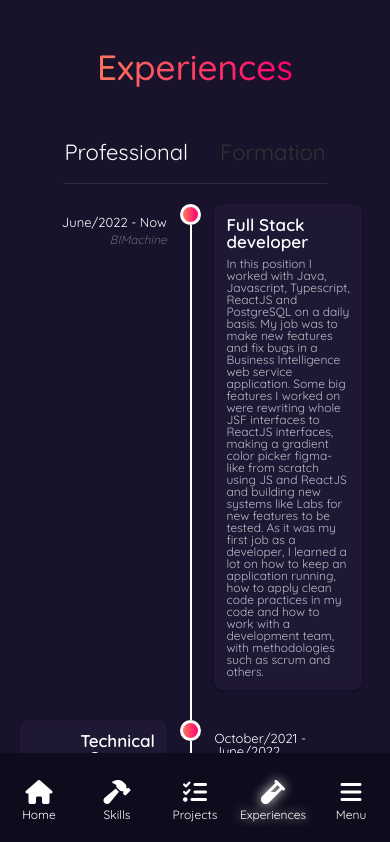
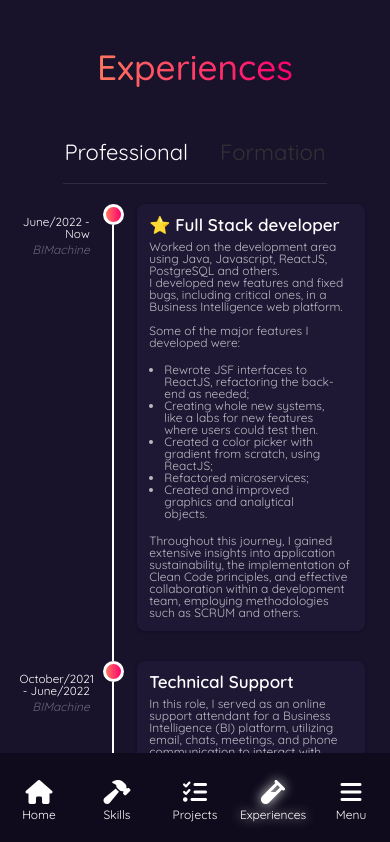
Before and after one commit to EnzoWM02/www.enzomosman.com, a React (Vite) app: page /experiences in a window 390 px wide. Shown: the top 842 px of the page. Built offline with nearby package versions, Linux system fonts and the light colour scheme.

Commit message:
#25 - Improved several titles and descrptions through the website - Improved mobile layout in the experiences page - Added new features to the experiences page

```diff
--- a/src/components/pages/experiences/ExperiencesList.tsx
+++ b/src/components/pages/experiences/ExperiencesList.tsx
@@ -5,14 +5,21 @@ enum ProfessionalExperiences {
   TechnicalSupportBimachine = 'technicalSupportBimachine',
 }
 
+enum FavoriteProfessionalExperiences {
+  FullStackDevBimachine = 'fullStackDevBimachine',
+}
+
 export const ProfessionalExperiencesList: TimelineSectionData[] = Object.values(
   ProfessionalExperiences
-).map((item) => {
+).map((item: string) => {
   return {
     date: `experiences.professional.${item}.date`,
     company: `experiences.professional.${item}.company`,
     title: `experiences.professional.${item}.title`,
     description: `experiences.professional.${item}.description`,
+    isFavorite: Object.values(FavoriteProfessionalExperiences).some(
+      (e) => e === item
+    ),
   };
 });
 
@@ -30,5 +37,6 @@ export const FormationExperiencesList: TimelineSectionData[] = Object.values(
     company: `experiences.formation.${item}.company`,
     title: `experiences.formation.${item}.title`,
     description: `experiences.formation.${item}.description`,
+    isFavorite: false,
   };
 });
--- a/src/components/ui/timeline/Timeline.module.css
+++ b/src/components/ui/timeline/Timeline.module.css
@@ -43,11 +43,15 @@
   gap: 15px;
 }
 
-.dataSectionContainer, .dateSectionContainer {
+:global(.mobile) .timelineSectionContainer {
+  grid-template-columns: 20% 5% 65%;
+}
+
+.dataSectionContainer,
+.dateSectionContainer {
   display: flex;
   flex-direction: column;
   margin-bottom: 30px;
-
 }
 
 .left .dataSectionContainer,
@@ -78,9 +82,18 @@
 }
 
 .dataDesc {
-    color: rgb(255 255 255 /0.70);
+  color: rgb(255 255 255 /0.7);
   font-weight: 400;
   font-size: 14px;
+}
+
+.dataDesc * {
+  color: rgb(255 255 255 /0.7);
+}
+
+.dataDesc ul {
+  list-style: disc;
+  margin: 15px;
 }
 
 :global(.lowRes) .dataDesc {
@@ -93,6 +106,10 @@
   font-size: 13px;
 }
 
+:global(.mobile) .dateTitle {
+  font-size: clamp(0.1rem, 3vw, 0.8rem);
+}
+
 .dateCompany {
   margin-top: 5px;
   color: rgb(255 255 255 /0.35);
--- a/src/components/ui/timeline/Timeline.tsx
+++ b/src/components/ui/timeline/Timeline.tsx
@@ -1,3 +1,4 @@
+import { useLayoutContext } from 'src/hooks/useLayoutContext';
 import styles from './Timeline.module.css';
 import { useTranslation } from 'react-i18next';
 
@@ -6,6 +7,7 @@ export type TimelineSectionData = {
   company: string;
   title: string;
   description: string;
+  isFavorite: boolean;
 };
 
 interface ITimeline {
@@ -14,6 +16,8 @@ interface ITimeline {
 }
 
 export default function Timeline({ className = '', items }: ITimeline) {
+  const { mobileBreakpoint } = useLayoutContext();
+
   return (
     <div className={`${styles.timeLineWrapper} ${className} `}>
       <div className={`${styles.itemsContainer}`}>
@@ -21,7 +25,7 @@ export default function Timeline({ className = '', items }: ITimeline) {
           return (
             <TimelineSection
               item={item}
-              left={!!(idx % 2)}
+              left={mobileBreakpoint ? false : !!(idx % 2)}
               last={items.length - 1 === idx}
               key={idx}
             />
@@ -74,8 +78,14 @@ function DataSection({ item, className = '' }: IDataSection) {
   const { t } = useTranslation();
   return (
     <div className={`${className} ${styles.dataSectionContainer}`}>
-      <span className={`${styles.dataTitle}`}>{t(item.title)}</span>
-      <span className={`${styles.dataDesc}`}>{t(item.description)}</span>
+      <span className={`${styles.dataTitle}`}>
+        {item.isFavorite && <span>⭐️ </span>}
+        {t(item.title)}
+      </span>
+      <span
+        className={`${styles.dataDesc}`}
+        dangerouslySetInnerHTML={{ __html: t(item.description) }}
+      />
     </div>
   );
 }
--- a/src/i18n/locales/en-us.tsx
+++ b/src/i18n/locales/en-us.tsx
@@ -12,12 +12,12 @@ export default {
     home: {
       title: 'Home',
       title1: "Hello, I'm Enzo",
-      title2: "I'm a Full Stack developer who solves problems with technology",
+      title2: 'A Full Stack developer who solves problems with technology',
       desc: "Almost two years of professional experience working with several technologies to bring quality and results. I'm a passionate person who learns fast and is eager to grow",
     },
     skills: {
       title: 'Skills',
-      desc: "I've been studying programming since I was 12, here are some of my most relevant skills",
+      desc: 'Passionate about technology since I was young, here are some of my main skills.',
       sections: {
         frontend: 'Frontend',
         backend: 'Backend',
@@ -66,14 +66,14 @@ export default {
           title: 'Technical Support',
           company: 'BIMachine',
           description:
-            'In this position I worked in an online customer service for a BI (Business Intelligence) application, using e-mail, chats, meetings and phone as communication methods with the customer. I evolved a lot in my relationship with other people and in empathy, as well as my communication trying to get a clear understanding from both parts. I also learned how a BI system works, understood business rules applied to an enterprise context and improved my SQL and MDX skills to work with data manipulation and ETL, also using databases like PostgreSQL, MySQL, OracleSQL and others.',
+            '<p>In this role, I served as an online support attendant for a Business Intelligence (BI) platform, utilizing email, chats, meetings, and phone communication to interact with clients. Throughout this position, I witnessed significant personal growth in my ability to connect with others and foster empathy. Additionally, I honed my communication skills to ensure clear understanding on both ends.</p><br/><p>I acquired a profound understanding of BI system operations and gained insights into the application of business rules within corporate contexts. My proficiency in SQL and MDX also were substantially improved, enabling me to adeptly manipulate data. These skills were effectively put to use across a range of databases, including PostgreSQL, MySQL, OracleSQL, and others.</p>',
         },
         fullStackDevBimachine: {
           date: 'June/2022 - Now',
           title: 'Full Stack developer',
           company: 'BIMachine',
           description:
-            'In this position I worked with Java, Javascript, Typescript, ReactJS and PostgreSQL on a daily basis. My job was to make new features and fix bugs in a Business Intelligence web service application. Some big features I worked on were rewriting whole JSF interfaces to ReactJS interfaces, making a gradient color picker figma-like from scratch using JS and ReactJS and building new systems like Labs for new features to be tested. As it was my first job as a developer, I learned a lot on how to keep an application running, how to apply clean code practices in my code and how to work with a development team, with methodologies such as scrum and others.',
+            '<h2>Worked on the development area using Java, Javascript, ReactJS, PostgreSQL and others.</h2><p>I developed new features and fixed bugs, including critical ones, in a Business Intelligence web platform.</p><br/><p>Some of the major features I developed were:<ul><li>Rewrote JSF interfaces to ReactJS, refactoring the back-end as needed;</li><li>Creating whole new systems, like a labs for new features where users could test then.</li><li>Created a color picker with gradient from scratch, using ReactJS;</li><li>Refactored microservices;</li><li>Created and improved graphics and analytical objects.</li></ul></p><p>Throughout this journey, I gained extensive insights into application sustainability, the implementation of Clean Code principles, and effective collaboration within a development team, employing methodologies such as SCRUM and others.</p>',
         },
       },
       formation: {
--- a/src/i18n/locales/pt-br.tsx
+++ b/src/i18n/locales/pt-br.tsx
@@ -13,12 +13,12 @@ export default {
       title: 'Home',
       title1: 'Olá, eu sou o Enzo',
       title2:
-        'Eu sou um desenvolvedor Full Stack que soluciona problemas usando tecnologia',
-      desc: 'Quase 2 anos de experiência profissional trabalhando com diversas tecnologias para entregar qualidade e resultados. Eu sou uma pessoa animada, que aprende rápido e tem vontade de crescer.',
+        'Um desenvolvedor Full Stack que soluciona problemas usando tecnologia',
+      desc: 'Quase 2 anos de experiência profissional trabalhando com diversas tecnologias para entregar qualidade e resultados. Sou uma pessoa animada, que aprende rápido e tem vontade de crescer.',
     },
     skills: {
       title: 'Habilidades',
-      desc: 'Eu estudo programação desde os meus 12 anos, aqui estão algumas das minhas principais habilidades',
+      desc: 'Apaixonado por tecnologia desde pequeno, aqui estão algumas das minhas principais habilidades',
       sections: {
         frontend: 'Frontend',
         backend: 'Backend',
@@ -67,23 +67,14 @@ export default {
           company: 'BIMachine',
           title: 'Técnico de Suporte',
           description:
-            'Nessa posição eu trabalhei como um atendente de suporte online de uma plataforma de BI (Business Inteligence) usando e-mail, chats,\n' +
-            'meetings e telefone como forma de comunicação com o cliente. Eu evoluí muito na minha relação com as outras pessoas e na empatia, além\n' +
-            'da minha comunicação, visando clarear o entendimento em ambas as partes. Eu também aprendi como um sistema de BI funciona, entendi\n' +
-            'regras de negócio aplicado ao contexto de empresas, e melhorei minhas habilidades em SQL e MDX para trabalhar com manipulação de\n' +
-            'dados, também usando bancos de dados como PostgreSQL, MySQL, OracleSQL e outros.',
+            '<p>Nessa posição, desempenhei o papel de atendente de suporte online em uma plataforma de Business Intelligence (BI), onde utilizei e-mail, chats, reuniões e telefone como canais de comunicação direta com os clientes. Durante esse período, experimentei um notável crescimento na minha capacidade de interagir com as pessoas e cultivar empatia. Além disso, aprimorei significativamente minhas habilidades de comunicação, buscando sempre esclarecer entendimentos mútuos.</p><br/><p>Ao longo dessa experiência, adquiri um profundo conhecimento sobre o funcionamento de sistemas de BI e compreendi como as regras de negócios se aplicam ao contexto empresarial. Minhas competências em SQL e MDX também foram substancialmente aprimoradas, permitindo-me realizar manipulação de dados com destreza. Essas habilidades foram aplicadas com sucesso em diversos bancos de dados, incluindo PostgreSQL, MySQL, OracleSQL, entre outros.</p>',
         },
         fullStackDevBimachine: {
           date: 'Junho/2022 - Hoje',
           company: 'BIMachine',
           title: 'Desenvolvedor Full Stack',
           description:
-            'Nessa posição eu trabalhei com Java, Javascript, ReactJS e PostgreSQL diariamente. Meu trabalho era fazer novas funcionalidades e resolver\n' +
-            'bugs em uma plataforma web de BI (Business Inteligence). Algumas das maiores funcionalidades que eu trabalhei foram reescrever interfaces\n' +
-            'inteiras de JSF para ReactJS, criação de um ColorPicker do zero usando JS e ReactJS e criação de novos sistemas inteiros, como uma\n' +
-            'laboratório de novas funcionalidades para os clientes testarem.\n' +
-            'Como era meu primeiro trabalho como desenvolvedor, eu aprendi muito sobre como manter uma aplicação rodando, como aplicar práticas\n' +
-            'de clean code no meu código e como trabalhar em conjunto com um time de desenvolvedores, com metodologias como SCRUM e outros.',
+            '<h2>Trabalhei no fronte de desenvolvimento atuando com Java, Javascript, ReactJS, PostgreSQL e outros.</h2><p>Desenvolvi novas funcionalidades e resolvi bugs, incluindo críticos, em uma plataforma web de BI (Business Inteligence).</p><br/><p>Algumas das maiores funcionalidades desenvolvidas foram:<ul><li>Reescrita de interfaces em JSF para ReactJS, recriando todo o back-end necessário;</li><li>Criação de novos sistemas, como um laboratório de novas funcionalidades para teste pelos usuários;</li><li>Criação de um seletor de cores com gradiente, utilizando ReactJS;</li><li>Refatoração de microserviços;</li><li>Criação e melhorias de gráficos e objetos analíticos.</li></ul></p><p>Minha jornada nessa experiência me proporcionou um profundo entendimento sobre a manutenção contínua de aplicações, a aplicação de princípios de Clean Code em meu código e a colaboração eficaz em equipes de desenvolvimento, seguindo metodologias como o SCRUM, entre outras.</p>',
         },
       },
       formation: {
```
Lines whose indentation alone changed are shown as unchanged.
